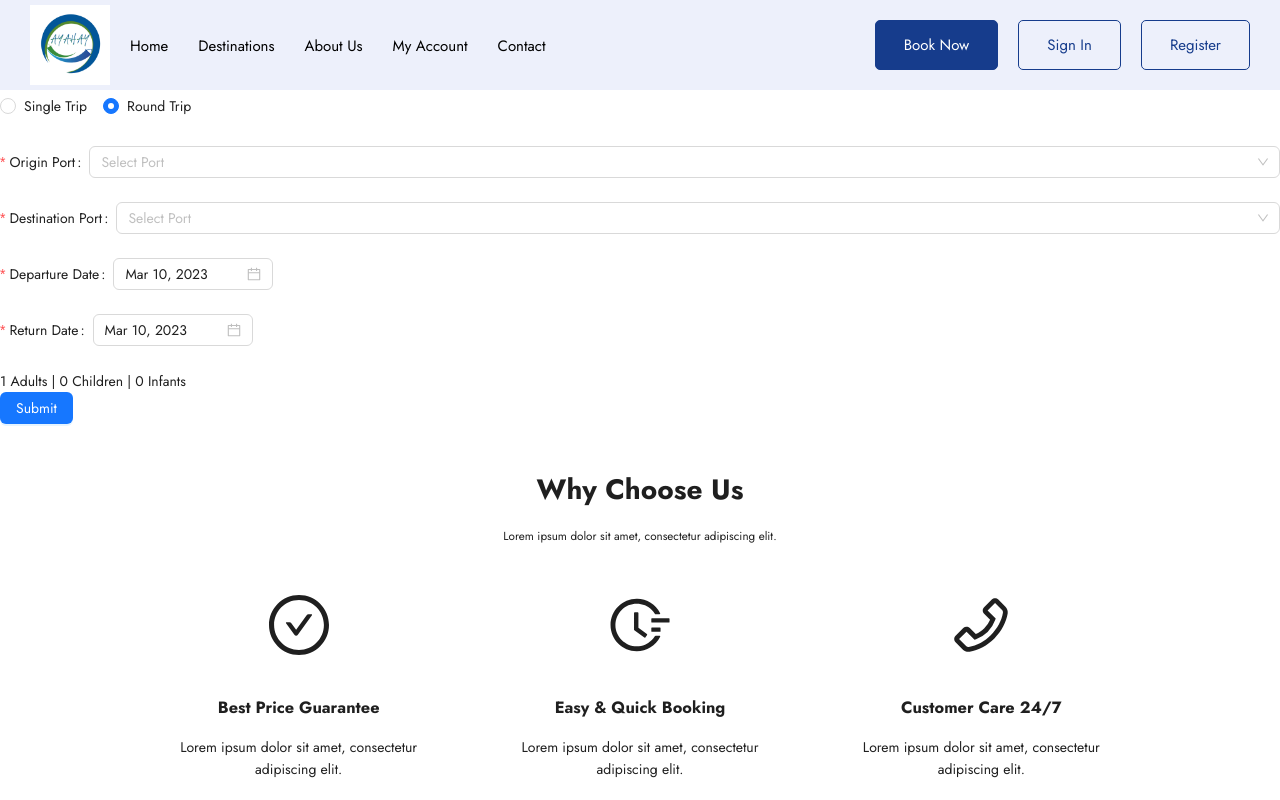
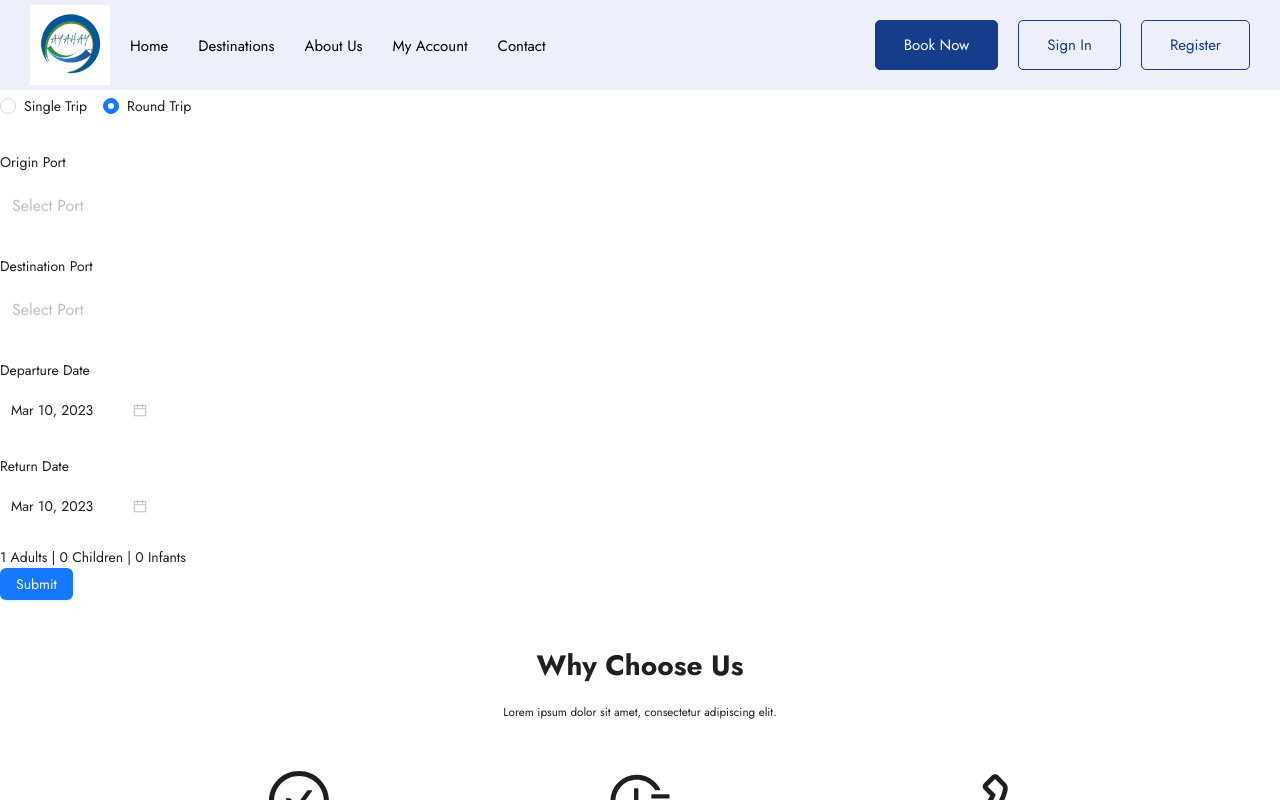
Before and after one commit to ayahayadmin/Ayahay, a Next.js app: page / in a window 1280 px wide. Both pictures are taken after a click on the label "Round Trip". Shown: the top 800 px of the page. Built offline with nearby package versions, Linux system fonts and the light colour scheme.

Commit message:
improve look of query fields

```diff
--- a/app/page.tsx
+++ b/app/page.tsx
@@ -5,6 +5,7 @@ import {
   DEFAULT_NUM_ADULTS,
   DEFAULT_NUM_CHILDREN,
   DEFAULT_NUM_INFANTS,
+  DEFAULT_TRIP_TYPE,
 } from '@/common/constants/form';
 import { Form } from 'antd';
 import { useRouter } from 'next/navigation';
@@ -25,7 +26,7 @@ export default function Home() {
       <Form
         form={form}
         initialValues={{
-          tripType: 'single',
+          tripType: DEFAULT_TRIP_TYPE,
           numAdults: DEFAULT_NUM_ADULTS,
           numChildren: DEFAULT_NUM_CHILDREN,
           numInfants: DEFAULT_NUM_INFANTS,
--- a/common/components/form/PortAutoComplete.tsx
+++ b/common/components/form/PortAutoComplete.tsx
@@ -44,6 +44,9 @@ export default function PortAutoComplete({
         notFoundContent={null}
         showSearch
         onSearch={onSearchPort}
+        bordered={false}
+        size='large'
+        showArrow={false}
       >
         {portOptions
           .filter((port) => !(excludePortId && port.id === +excludePortId))
--- a/common/components/search/TripSearchQuery.tsx
+++ b/common/components/search/TripSearchQuery.tsx
@@ -13,7 +13,7 @@ export default function TripSearchQuery() {
   return (
     <>
       <div id='search-type'>
-        <Form.Item name='tripType'>
+        <Form.Item name='tripType' colon={false}>
           <Radio.Group>
             <Radio value='single'>Single Trip</Radio>
             <Radio value='round'>Round Trip</Radio>
@@ -25,35 +25,43 @@ export default function TripSearchQuery() {
         <PortAutoComplete
           excludePortId={destPortId}
           label='Origin Port'
+          labelCol={{ span: 24 }}
+          colon={false}
           name='srcPortId'
-          rules={[{ required: true, message: 'Please select an origin port.' }]}
         />
         <PortAutoComplete
           excludePortId={srcPortId}
           label='Destination Port'
+          labelCol={{ span: 24 }}
+          colon={false}
           name='destPortId'
-          rules={[
-            { required: true, message: 'Please select a destination port.' },
-          ]}
         />
         <Form.Item
           label='Departure Date'
+          labelCol={{ span: 24 }}
+          colon={false}
           name='departureDate'
-          rules={[
-            { required: true, message: 'Please select a departure date.' },
-          ]}
         >
-          <DatePicker format='MMM D, YYYY' allowClear={false} />
+          <DatePicker
+            format='MMM D, YYYY'
+            allowClear={false}
+            bordered={false}
+            size='middle'
+          />
         </Form.Item>
         {tripType === 'round' && (
           <Form.Item
             label='Return Date'
+            labelCol={{ span: 24 }}
+            colon={false}
             name='returnDate'
-            rules={[
-              { required: true, message: 'Please select a return date.' },
-            ]}
           >
-            <DatePicker format='MMM D, YYYY' allowClear={false} />
+            <DatePicker
+              format='MMM D, YYYY'
+              allowClear={false}
+              bordered={false}
+              size='middle'
+            />
           </Form.Item>
         )}
         <PassengerCount />
```
